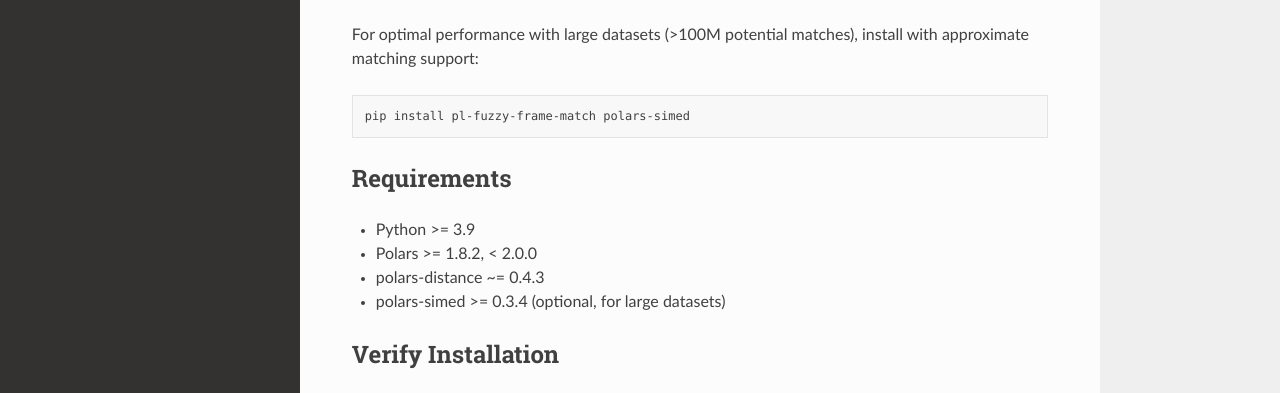
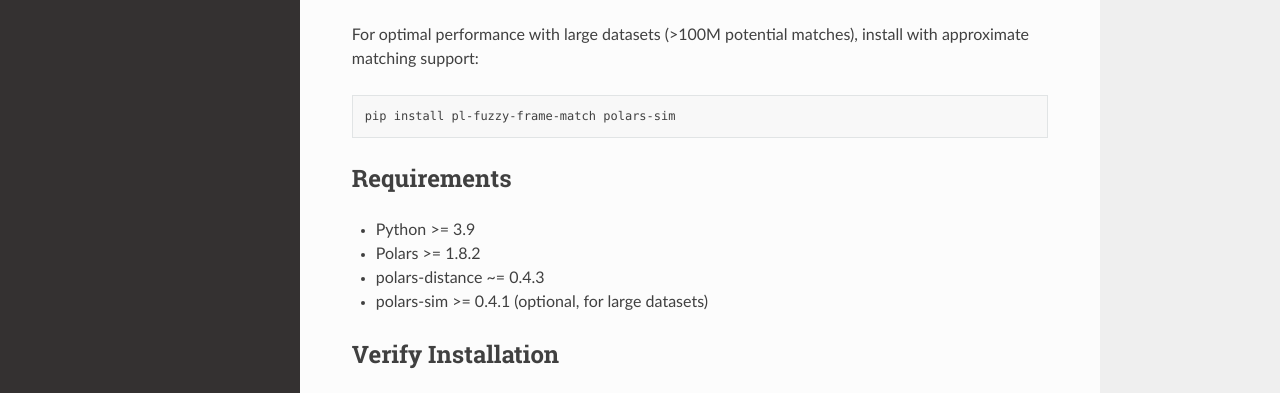
Before and after one commit to Edwardvaneechoud/pl-fuzzy-frame-match, a Sphinx documentation site: the page built from docs/installation.rst, in a window 1280 px wide and 1121 px high. Shown: the part 478-871 px from the top of the window. Built offline with Sphinx 7.4.7 and the Read the Docs theme 3.1.0, drawn with Linux system fonts in a browser that asks for light colours.

Commit message:
Bump to v0.6.0: replace polars-simed with polars-sim, support latest polars
- Replace polars-simed dependency with polars-sim ^0.4.1 (polars-simed was a fork)
- Remove polars upper version constraint (was <1.32.0) to support latest polars
- Update import from polars_simed to polars_sim across codebase
- Update all documentation references

https://claude.ai/code/session_01WJCAQj9c97CtNGZJmgb1Ff

```diff
--- a/docs/examples.rst
+++ b/docs/examples.rst
@@ -176,7 +176,7 @@ You can explicitly control the join strategy:
 
 .. code-block:: python
 
-    # Force approximate matching (requires polars-simed)
+    # Force approximate matching (requires polars-sim)
     result = fuzzy_match_dfs(
         left_df, right_df, fuzzy_maps, logger,
         use_appr_nearest_neighbor_for_new_matches=True
--- a/docs/installation.rst
+++ b/docs/installation.rst
@@ -23,15 +23,15 @@ For optimal performance with large datasets (>100M potential matches), install w
 
 .. code-block:: bash
 
-    pip install pl-fuzzy-frame-match polars-simed
+    pip install pl-fuzzy-frame-match polars-sim
 
 Requirements
 ------------
 
 * Python >= 3.9
-* Polars >= 1.8.2, < 2.0.0
+* Polars >= 1.8.2
 * polars-distance ~= 0.4.3
-* polars-simed >= 0.3.4 (optional, for large datasets)
+* polars-sim >= 0.4.1 (optional, for large datasets)
 
 Verify Installation
 -------------------
```
Also changed, not shown: pyproject.toml (+5 -9 lines), readme.md (+7 -7 lines), 2 other files.
